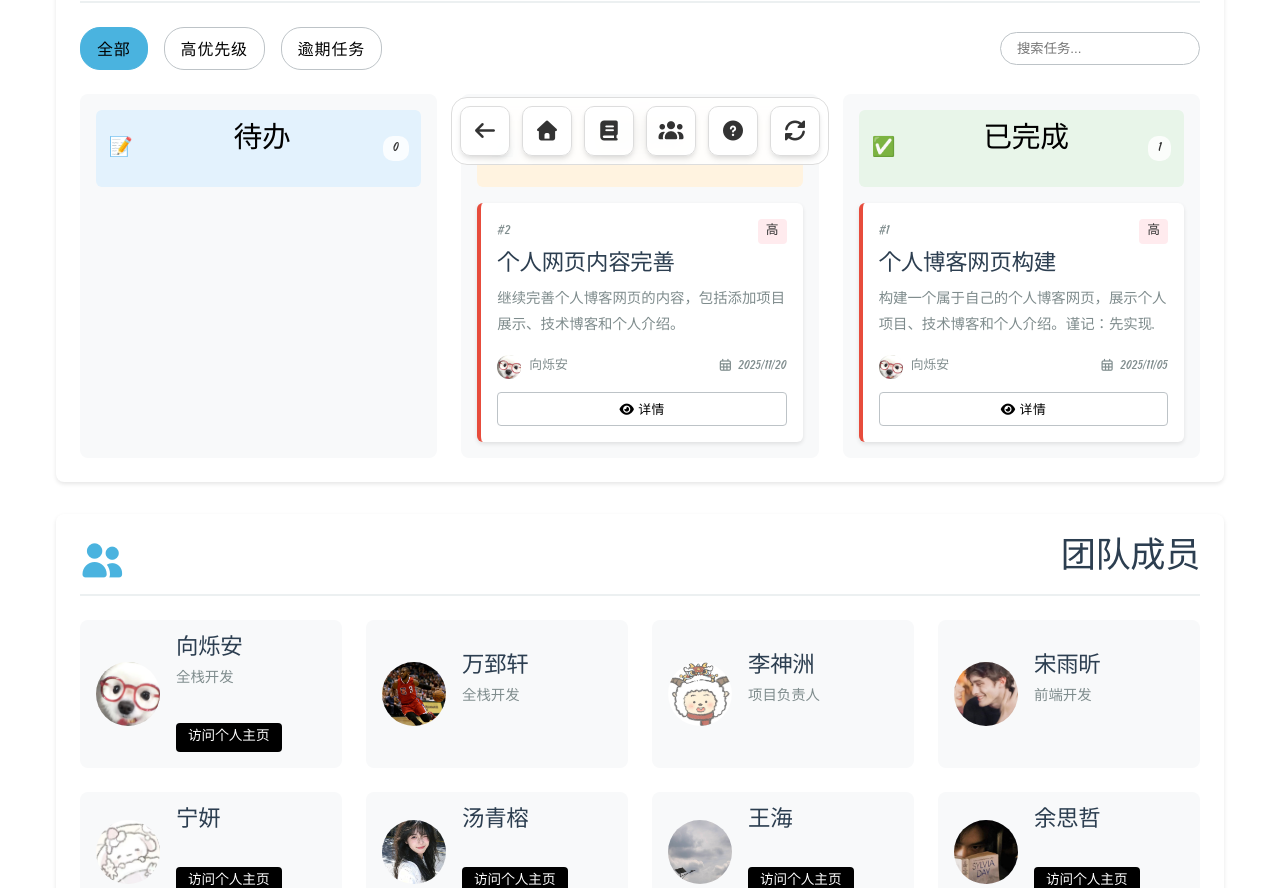
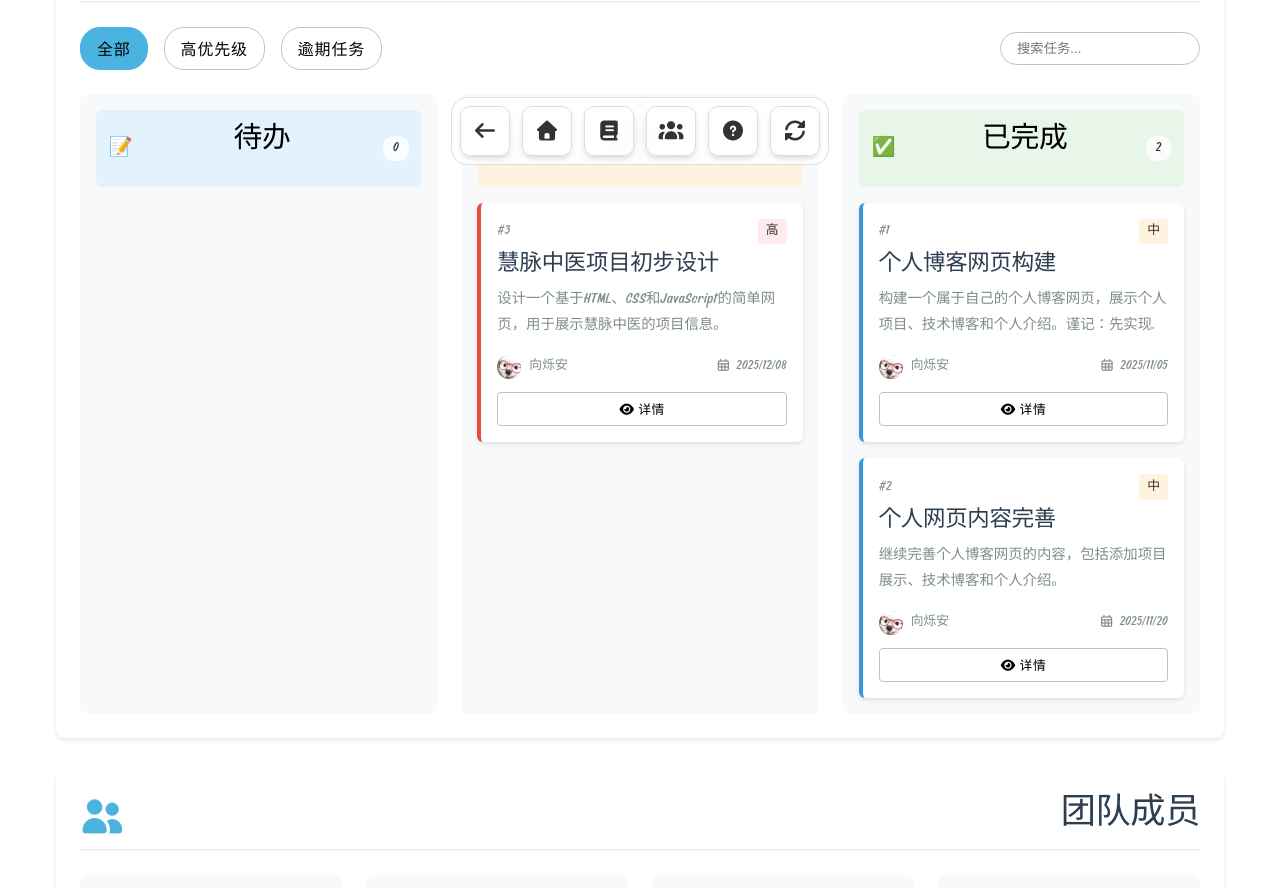
Before and after one commit to AZcookiecat/Blog-XK, a Vue app: page /collaboration in a window 1280 px wide. Shown: the part 600-1488 px from the top of the page. Built offline with nearby package versions, Linux system fonts and the light colour scheme; a web font is replaced by a local one.

Commit message:
添加新任务

```diff
--- a/src/views/BlogView.vue
+++ b/src/views/BlogView.vue
@@ -367,18 +367,6 @@ export default {
 
     addDefaultBlogs() {
       this.blogs = [
-        {
-          id: '1',
-          title: 'GitHub大文件推送限制问题解决方案报告',
-          summary: '本文详细介绍了在GitHub中推送大文件时遇到的问题及解决方案，包括Git LFS的使用、文件分割等多种方法...',
-          date: '2024-09-15',
-          author: '井上川',
-          techTags: ['git', 'GitHub'],
-          softwareTags: ['VScode', 'github'],
-          pinned: true,
-          collection: 'Git进阶教程',
-          contentPath: '../../GitHub大文件推送限制问题解决方案报告.md'
-        }
       ];
     }
   },
--- a/src/views/CollaborationView.vue
+++ b/src/views/CollaborationView.vue
@@ -240,7 +240,7 @@ export default {
           title: '个人博客网页构建',
           description: '构建一个属于自己的个人博客网页，展示个人项目、技术博客和个人介绍。谨记：先实现再优化',
           status: 'completed',
-          priority: 'high',
+          priority: 'medium',
           assignee: { id: 1, name: '向烁安', avatar: '/avatar/head.jpg' },
           createdDate: '2025-10-23',
           dueDate: '2025-11-5'
@@ -249,11 +249,21 @@ export default {
           id: 2,
           title: '个人网页内容完善',
           description: '继续完善个人博客网页的内容，包括添加项目展示、技术博客和个人介绍。',
+          status: 'completed',
+          priority: 'medium',
+          assignee: { id: 1, name: '向烁安', avatar: '/avatar/head.jpg' },
+          createdDate: '2025-11-13',
+          dueDate: '2025-11-20'
+        },
+        {
+          id: 3,
+          title: '慧脉中医项目初步设计',
+          description: '设计一个基于HTML、CSS和JavaScript的简单网页，用于展示慧脉中医的项目信息。',
           status: 'in_progress',
           priority: 'high',
           assignee: { id: 1, name: '向烁安', avatar: '/avatar/head.jpg' },
-          createdDate: '2025-11-13',
-          dueDate: '2025-11-20'
+          createdDate: '2025-12-01',
+          dueDate: '2025-12-8'
         }
       ]
     };
--- a/src/views/HomeView.vue
+++ b/src/views/HomeView.vue
@@ -352,11 +352,20 @@ export default {
         {
           id: '3',
           title: 'LIDAR-RUN',
-          description: '',
+          description: 'LIDAR-RUN是一个专注于激光雷达数据处理与可视化的Web应用。该项目旨在为开发者和研究人员提供一个便捷的工具，用于处理、分析和展示激光雷达数据。平台支持多种格式的激光雷达数据导入，提供丰富的数据处理算法，并能够以3D形式直观地展示处理结果。',
           icon: 'fab fa-vuejs fa-2x',
           tags: ['Vue.js', 'Node.js'],
           githubLink: 'https://github.com/AZcookiecat/LIDAR-RUN',
           demoLink: 'https://lidar-run.netlify.app/'
+        },
+        {
+          id: '4',
+          title: '慧脉中医',
+          description: '',
+          icon: 'fab fa-html5 fa-2x',
+          tags: ['Html', 'CSS','JavaScript'],
+          githubLink: 'https://github.com/AZcookiecat/LIDAR-RUN',
+          demoLink: ''
         },
       ],
       // 荣誉数据
```
Also changed, not shown: public/task/任务3.md (added, +19 -0 lines), src/assets/logo.png (added).
